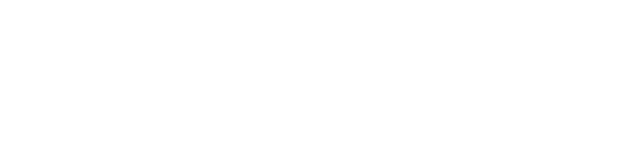
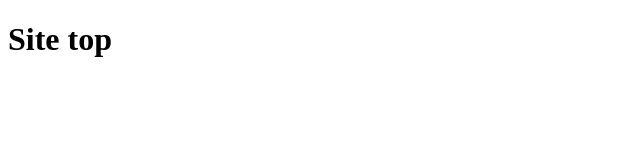
Before and after one commit to HelderDavi/curso-de-git-guia-do-programador, a plain HTML site: page index.html in a window 1280 px wide. Shown: the whole page, without its empty margins (0-640 px from the left). Drawn offline with Linux system fonts and the light colour scheme.

Commit message:
Adicionando um head ao site

```diff
--- a/index.html
+++ b/index.html
@@ -6,6 +6,6 @@
     <title>Aprendendo Git</title>
 </head>
 <body>
-
+    <h1>Site top</h1>
 </body>
 </html>
```
